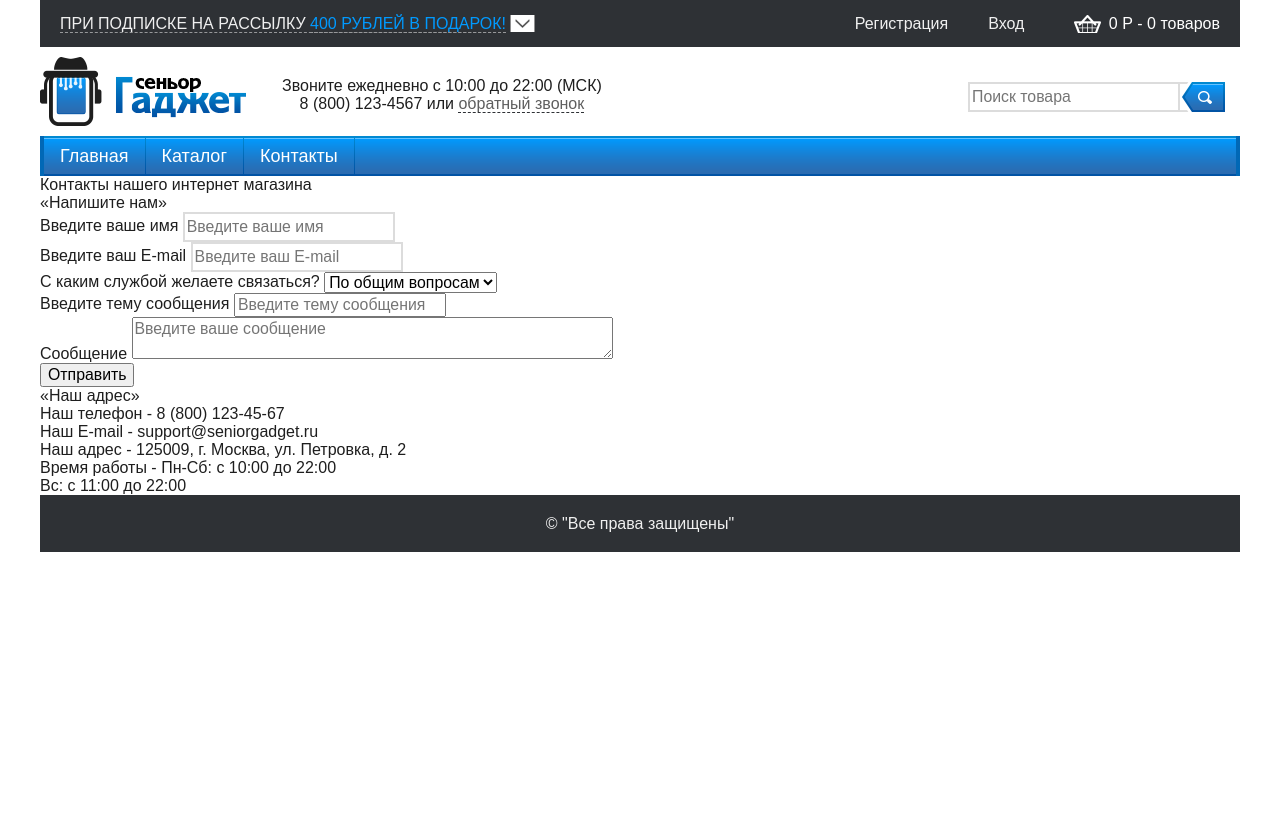
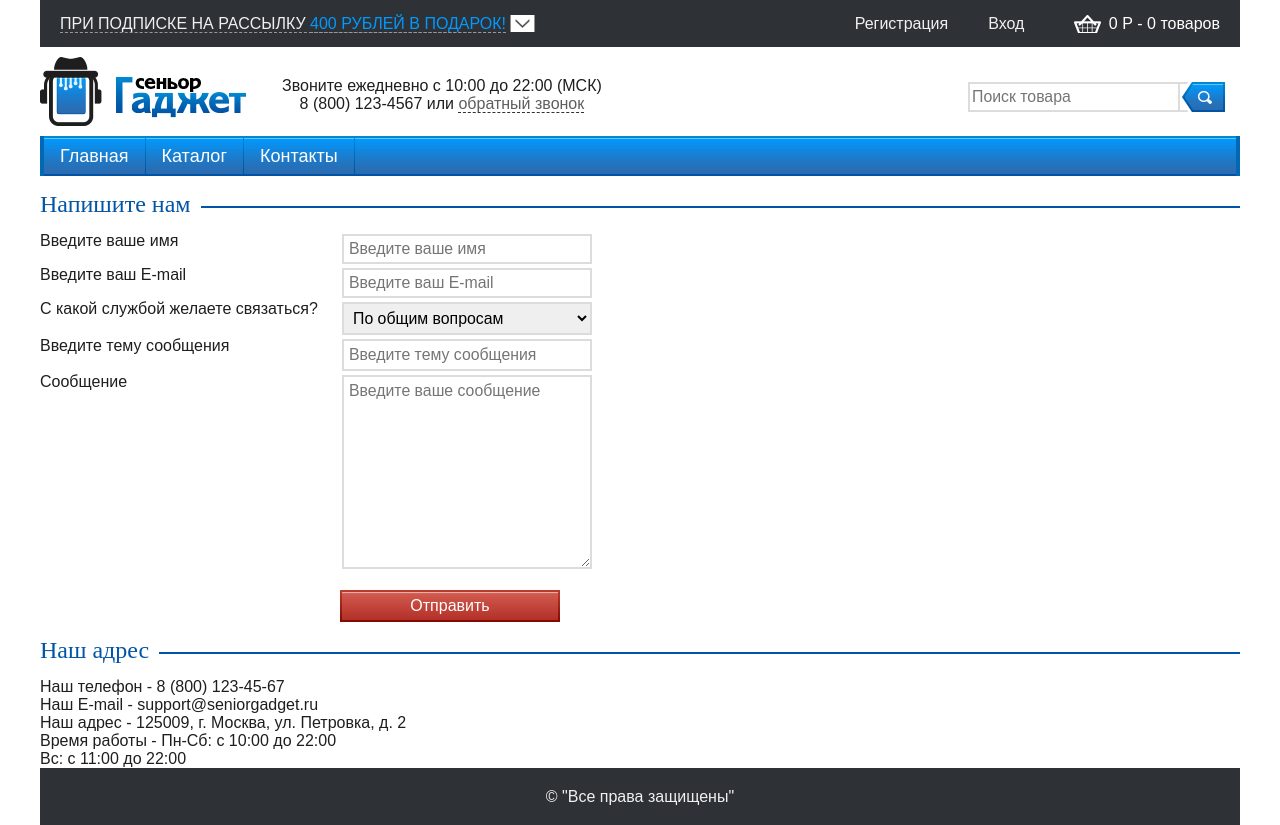
Before and after one commit to bystroff/htmlCss, a plain HTML site: page feedback.html in a window 1280 px wide. Before the commit the page ends 800 px from the top, so only its background shows below. Drawn offline with Linux system fonts and the light colour scheme.

Commit message:
Доработал страницу Контактов по ДЗ №3

```diff
--- a/feedback.html
+++ b/feedback.html
@@ -46,20 +46,21 @@
     </ul>
   </div>
 	<!-- content -->
-	<h1>Контакты нашего интернет магазина</h1>
-	<h2>&laquo;Напишите нам&raquo;</h2>
-	<form>
+	<h2 class="pageHeader">
+    <span>Напишите нам</span>
+  </h2>
+	<form action="feedback" method="post">
     <div>
-      <label for="name">Введите ваше имя</label>
-      <input type="text" id="name" placeholder="Введите ваше имя">
+      <label class="nameRowsForm" for="name">Введите ваше имя</label>
+      <input type="text" id="name" placeholder="Введите ваше имя" class="input__rows">
     </div>
     <div>
-      <label for="email">Введите ваш E-mail</label>
-      <input type="text" id="email" placeholder="Введите ваш E-mail">
+      <label class="nameRowsForm" for="email">Введите ваш E-mail</label>
+      <input type="text" id="email" placeholder="Введите ваш E-mail" class="input__rows">
     </div>
     <div>
-      <label for="workPlace">С каким службой желаете связаться?</label>
-      <select id="workPlace">
+      <label class="nameRowsForm" for="workPlace">С какой службой желаете связаться?</label>
+      <select id="workPlace" class="input__rows">
         <option value="1">По общим вопросам</option>
         <option value="2">Отдел рекламаций</option>
         <option value="3">Отдел маркетинга</option>
@@ -67,18 +68,21 @@
       </select>
     </div>
     <div>
-      <label for="subject">Введите тему сообщения</label>
-      <input type="subject" id="" placeholder="Введите тему сообщения">
+      <label class="nameRowsForm" for="subject">Введите тему сообщения</label>
+      <input type="subject" id="" placeholder="Введите тему сообщения" class="input__rows">
     </div>
     <div>
-      <label for="comment">Сообщение</label>
-      <textarea id="comment" placeholder="Введите ваше сообщение" cols="50"></textarea>
+      <label class="nameRowsForm" for="comment">Сообщение</label>
+      <textarea id="comment" placeholder="Введите ваше сообщение" rows="10" cols="50" class="input__rows"></textarea>
     </div>
     <div>
+      <label class="nameRowsForm">&nbsp;</label>
       <input type="submit" value="Отправить">
     </div>
   </form>
-  <h2>&laquo;Наш адрес&raquo;</h2>
+  <h2 class="pageHeader">
+    <span>Наш адрес</span>
+  </h2>
   <p>Наш телефон - 8 (800) 123-45-67</p>
   <p>Наш E-mail - support@seniorgadget.ru</p>
   <p>Наш адрес - 125009, г. Москва, ул. Петровка, д. 2</p>
--- a/styles/main.css
+++ b/styles/main.css
@@ -1,9 +1,10 @@
 body, html {
   min-height: 100%;
+  height: 100%;
 }
 .globalwrap {
   max-width: 1200px;
-  height: auto;
+  height: 100%;
   min-height: 100%;
   margin: auto;
   font-family: 'OpenSans', Arial, sans-serif;
@@ -96,11 +97,25 @@ input[type="text"] {
   border: 2px solid #dcdcdc;
   height: 30px
 }
+input[value="Отправить"] {
+  display: block;
+  width: 220px;
+  height: 32px;
+  padding: auto;
+  font: 16px 'RobotoBold',Arial,sans-serif;
+  background: url(../images/site/formButton.png) no-repeat scroll left top transparent;
+  border: 0px none;
+  color: rgb(255, 255, 255);
+  text-align: left;
+  cursor: pointer;
+  text-align:center;
+  margin-top: 15px;
+}
 .header__search input[type="submit"] {
   text-indent: -9999px;
   border: 0;
   padding: 0;
-  width: 48px;
+  width: 100px;
   height: 30px;
   position: absolute;
   background: url(../images/site/search.png) no-repeat 0px -2px;
@@ -127,3 +142,32 @@ input[type="text"] {
   font: normal 18px/40px 'OpenSansSemibold', Arial, sans-serif;
   padding: 0 17px 0 16px;
 }
+h2 {
+  font-size: 24px;
+}
+h2 {
+	font: 24px 'RobotoBold';
+	color: #0154a6;
+	margin-bottom: 6px;
+}
+h2 span {
+	display: inline-block;
+	padding-right: 10px;
+	background-color: #fff;
+}
+.pageHeader {
+  color: #0154a6;
+  background: url(../images/site/h2blue_back.png) repeat-x left 15px;
+  margin-top: 15px;
+  margin-bottom: 14px;
+}
+.nameRowsForm {
+  float: left;
+  width: 300px;
+}
+.input__rows {
+  width: 250px;
+  margin: 2px;
+  border: 2px solid #dcdcdc;
+  padding: 5px;
+}
```
